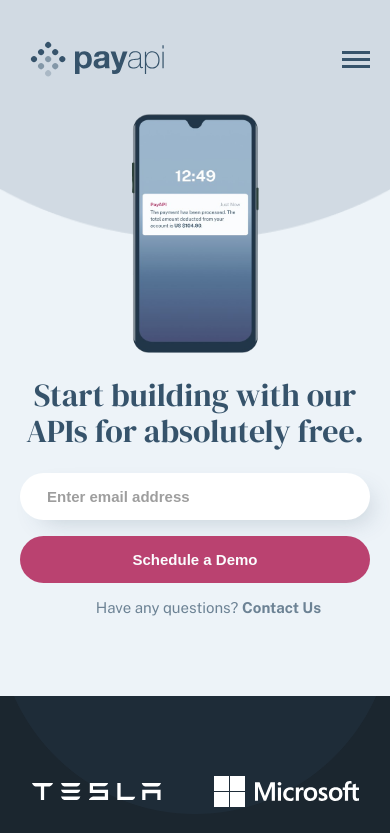
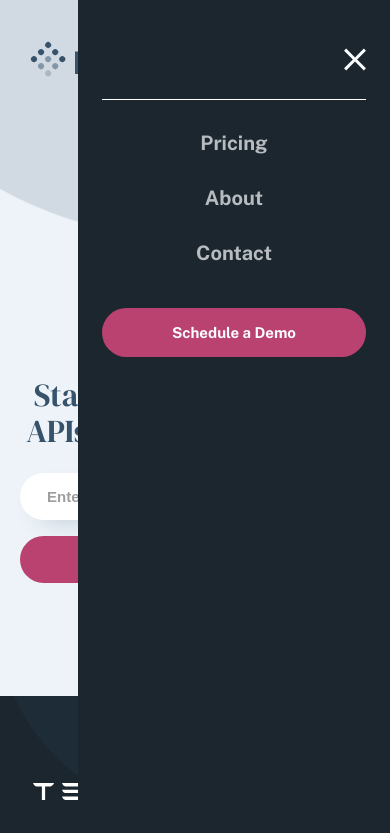
Before and after one commit to 1slom03/payapi-project, a plain HTML site: page index.html in a window 390 px wide. Both pictures are taken after a click on the button 356 px from the left and 61 px from the top of the page. Shown: the top 833 px of the page. Drawn offline with Linux system fonts and the light colour scheme.

Commit message:
home page tugadi

```diff
--- a/index.html
+++ b/index.html
@@ -32,6 +32,25 @@
                     <img class="header__hamburger-img" src="./images/menu-icon.svg" alt="hamburger-icon" width="28" height="17">
                 </button>
             </div>
+        </div>
+        <div class="header__modal close">
+            <div class="close__top-wrapper">
+                <button class="close__bg-btn">
+                    <img src="./images/close-icon.svg" alt="close-icon" width="22" height="23">
+                </button>
+            </div>
+            <ul class="close__list">
+                <li class="close__item">
+                    <a class="close__link" href="#">Pricing</a>
+                </li>
+                <li class="close__item">
+                    <a class="close__link" href="#">About</a>
+                </li>
+                <li class="close__item">
+                    <a class="close__link" href="#">Contact</a>
+                </li>
+            </ul>
+            <a class="close__link-btn" href="#">Schedule a Demo</a>
         </div>
     </header>
 
@@ -173,5 +192,8 @@
         </div>
     </footer>
 
+
+
+    <script src="./js/main.js"></script>
     </body>
     </html>
--- /dev/null
+++ b/js/main.js
@@ -0,0 +1,15 @@
+let elModal = document.querySelector(".header__modal")
+let elMenuBtn = document.querySelector(".header__hamburger-btn")
+let elCloseBtn = document.querySelector(".close__bg-btn")
+
+elMenuBtn.addEventListener("click", function(){
+    elModal.classList.add("show")
+    document.body.style = "overflow:hidden"
+})
+
+elCloseBtn.addEventListener("click", function(){
+    elModal.classList.remove("show")
+    document.body.style = "overflow:auto"
+
+
+})
--- a/scss/blocks/_easy.scss
+++ b/scss/blocks/_easy.scss
@@ -37,7 +37,7 @@
         @include display($items:center, $space:space-between, $gap:48px);
     }
     .easy__first-box-img{
-        width: 391px;
+        max-width: 100%;
         height: 250px;
     }
     .easy__content{
@@ -50,7 +50,6 @@
         text-align: center;
     }
     .easy__images{
-        gap: 25px;
     }
     .easy__second-box-img{
         width: 168px;
@@ -68,10 +67,11 @@
     .easy__first-box {
         flex-direction: column;
         text-align: center;
+        width: 100%;
         @include display($items:center, $space:space-between, $gap:48px);
     }
     .easy__first-box-img{
-        width: 328px;
+        width: 100%;
         height: 209px;
     }
     .easy__title {
@@ -84,11 +84,10 @@
         text-align: center;
     }
     .easy__images{
-        gap: 24px;
+        @include display($items:center, $space:space-between, $gap:0px);
     }
     .easy__second-box-img{
-        width: 152px;
+        max-width: 100%;
         height: 290px;
     }
-
 }
--- a/scss/blocks/_header.scss
+++ b/scss/blocks/_header.scss
@@ -23,7 +23,12 @@
     }
 }
 .header__btn {
-    @include ButtonStyle($btn-w:173px,$btn-py:15px,$btn-bg-clr:$pink-clr,$btn-bg-radius:26px, $btn-border-clr:transparent, $btn-fs:15px, $btn-fw:700, $btn-lh:17px, $btn-clr:$text-clr, $btn-case:unset)
+    @include ButtonStyle($btn-w:173px,$btn-py:15px,$btn-bg-clr:$pink-clr,$btn-bg-radius:26px, $btn-border-clr:transparent, $btn-fs:15px, $btn-fw:700, $btn-lh:17px, $btn-clr:$text-clr, $btn-case:unset);
+
+    &:hover{
+        opacity: 0.6;
+    }
+
 }
 .header__hamburger-btn {
     background-color: transparent;
@@ -32,6 +37,51 @@
     display: none;
 }
 
+.header__modal{
+    padding: 24px;
+    position: fixed;
+    top: 0;
+    right: -100%;
+    width: 80%;
+    height: 100vh;
+    background-color: $work-section-bg;
+    z-index: 50;
+    transition: all 0.3s linear;
+}
+.show{
+    right: 0;
+}
+.close__top-wrapper {
+    padding: 24px 0;
+    border-bottom: 1px solid white;
+    text-align: right;
+}
+.close__bg-btn {
+    background-color: transparent;
+    border: none;
+}
+.close__list {
+    padding: 32px 0 43px;
+    @include display($items:center, $space:start, $gap:32px);
+    flex-direction: column;
+}
+.close__link {
+    @include  textStyle($FS:20px, $FW:700, $LH:23px, $CLR:rgba(251, 252, 254, 1), $CASE:unset, $MB:0px);
+    opacity: 0.7;
+
+
+    &:hover{
+        opacity: 1;
+    }
+}
+.close__link-btn {
+    display: inline-block;
+    @include ButtonStyle($btn-w:100%,$btn-py:15px,$btn-bg-clr:$pink-clr,$btn-bg-radius:26px, $btn-border-clr:transparent, $btn-fs:15px, $btn-fw:700, $btn-lh:17px, $btn-clr:$text-clr, $btn-case:unset);
+
+    &:hover{
+        opacity: 0.6;
+    }
+}
 
 @media (max-width:900px){
     .site-header{
--- a/scss/blocks/_work.scss
+++ b/scss/blocks/_work.scss
@@ -29,7 +29,7 @@
 }
 .work__link-wrapper {
     @include display($items:center, $space:start, $gap:55px);
-    width: 536px;
+    max-width: 536px;
     flex-wrap: wrap;
 }
 .work__link {
@@ -54,13 +54,17 @@
     }
 }
 
-@media (max-width:580px){
+@media (max-width:600px){
     .work-section {
         padding: 80px 0;
     }
     .work__link-wrapper {
-        @include display($items:center, $space:start, $gap:30px);
+        @include display($items:center, $space:start, $gap:25px);
+        text-align: center;
         width: 100%;
+    }
+    .work__link{
+        display: inline-block;
     }
     .work__content-wrapper {
         max-width: 100%;
@@ -71,4 +75,7 @@
     .work__content-text {
         @include textStyle($FS:15px, $FW:400, $LH:28px, $CLR:$text-opacity, $CASE:inherit, $MB:60px);
     }
+    .work__content-btn{
+        max-width: 128px;
+    }
 }
```
Also changed, not shown: css/main.css, images/close-icon.svg (added), 1 other file.
